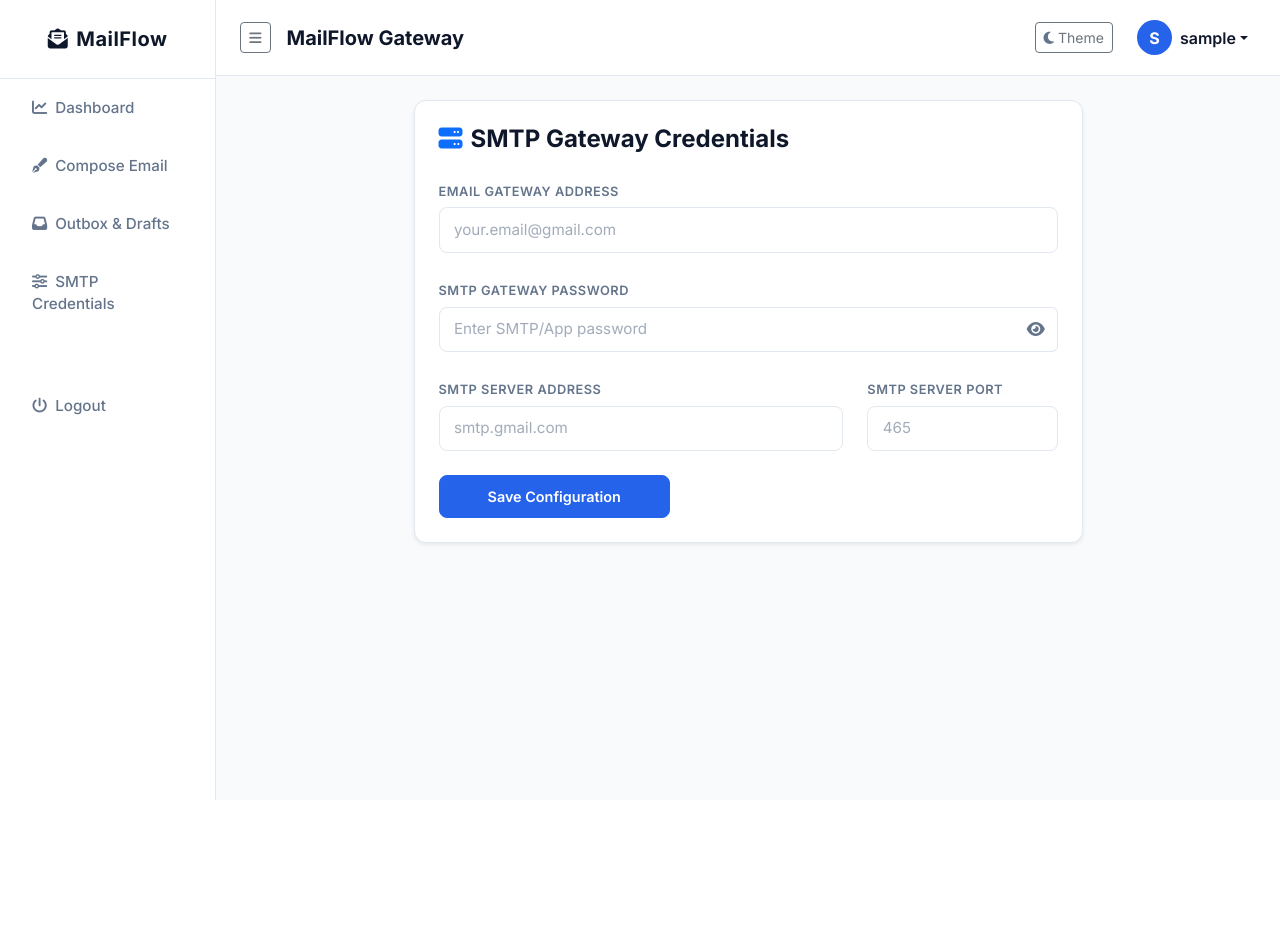
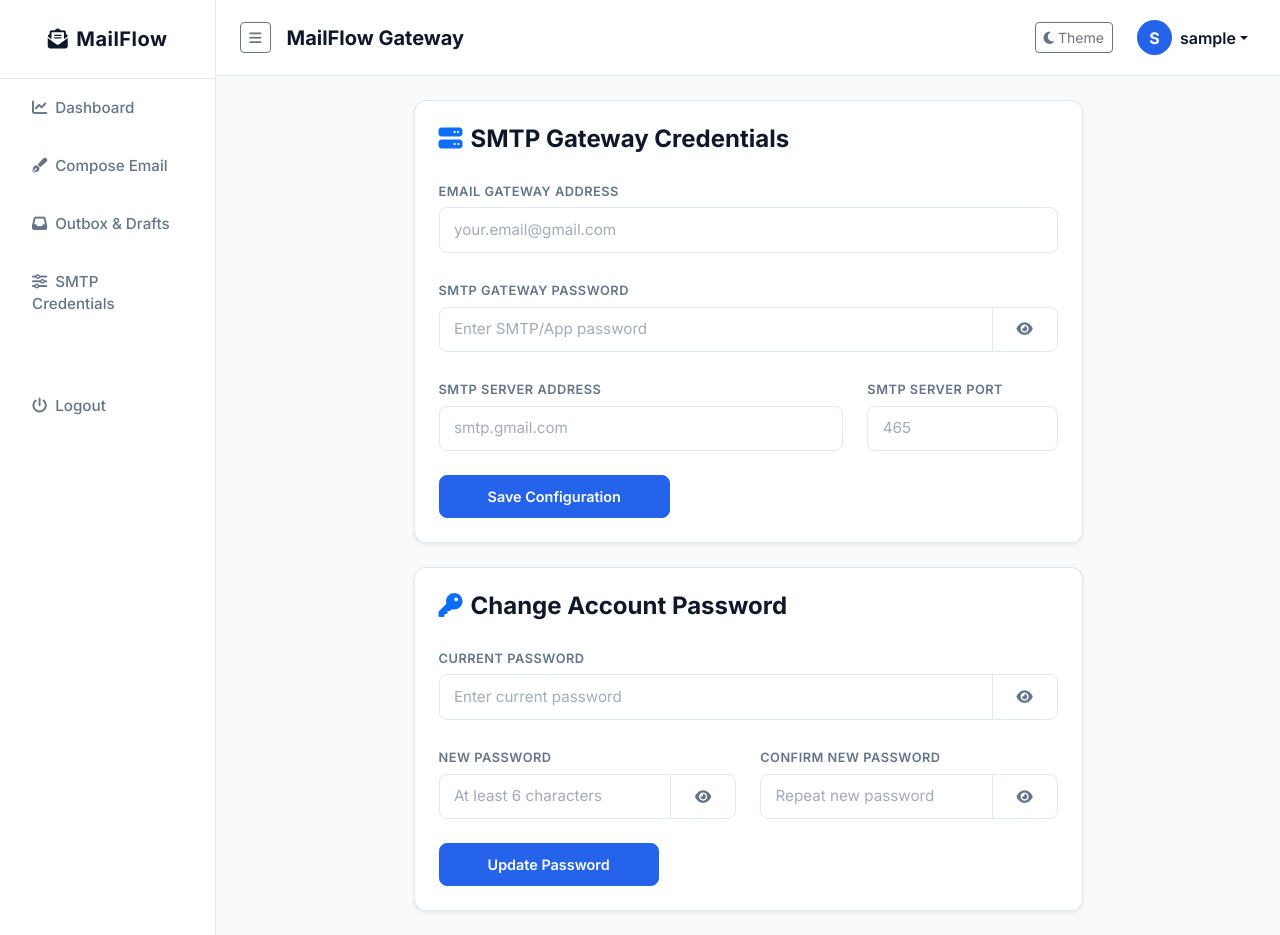
Before and after one commit to pushkarpatil870-cloud/EmailWebApp, a Flask app: page /settings in a window 1280 px wide. Before the commit the page ends 800 px from the top, so only its background shows below. Run offline with Flask 3, Linux system fonts and the light colour scheme; the visitor is signed in with stand-in values (Sample User, id 1); data that the repository does not hold is empty; some libraries are stand-ins or nearby versions.

Commit message:
Implement local date conversion, eye toggle password button, and Change Password functionality

```diff
--- a/static/script.js
+++ b/static/script.js
@@ -29,18 +29,42 @@ document.addEventListener('DOMContentLoaded', function() {
         });
     }
 
-    // --- 3. Password Toggle Setup ---
-    const togglePass = document.getElementById('togglePassword');
-    const passInput = document.getElementById('app_password');
-    if (togglePass && passInput) {
-        togglePass.addEventListener('click', () => {
-            const type = passInput.getAttribute('type') === 'password' ? 'text' : 'password';
-            passInput.setAttribute('type', type);
-            const icon = togglePass.querySelector('i');
-            icon.classList.toggle('fa-eye');
-            icon.classList.toggle('fa-eye-slash');
+    // --- 3. Reusable Password Visibility Eye Toggle ---
+    const toggleButtons = document.querySelectorAll('.toggle-password-btn');
+    toggleButtons.forEach(btn => {
+        btn.addEventListener('click', () => {
+            const targetId = btn.getAttribute('data-target');
+            const targetInput = document.getElementById(targetId);
+            if (targetInput) {
+                const isPassword = targetInput.getAttribute('type') === 'password';
+                targetInput.setAttribute('type', isPassword ? 'text' : 'password');
+
+                // Toggle eye icon class
+                const icon = btn.querySelector('i');
+                if (icon) {
+                    icon.classList.toggle('fa-eye', !isPassword);
+                    icon.classList.toggle('fa-eye-slash', isPassword);
+                }
+            }
         });
-    }
+    });
+
+    // --- 3.1 Convert UTC dates to local browser timezone ---
+    const dateElements = document.querySelectorAll('.format-date');
+    dateElements.forEach(el => {
+        const utcDateStr = el.getAttribute('data-utc');
+        if (utcDateStr) {
+            const dateObj = new Date(utcDateStr);
+            if (!isNaN(dateObj.getTime())) {
+                const year = dateObj.getFullYear();
+                const month = String(dateObj.getMonth() + 1).padStart(2, '0');
+                const day = String(dateObj.getDate()).padStart(2, '0');
+                const hours = String(dateObj.getHours()).padStart(2, '0');
+                const minutes = String(dateObj.getMinutes()).padStart(2, '0');
+                el.textContent = `${year}-${month}-${day} ${hours}:${minutes}`;
+            }
+        }
+    });
 
     // --- 4. Quill Rich Text Editor Setup ---
     const editorEl = document.getElementById('editor');
--- a/templates/dashboard.html
+++ b/templates/dashboard.html
@@ -50,7 +50,7 @@
                         <tr>
                             <td class="fw-semibold">{{ email.recipient }}</td>
                             <td>{{ email.subject or '(No Subject)' }}</td>
-                            <td class="small text-muted">{{ email.date_sent.strftime('%Y-%m-%d %H:%M') }}</td>
+                            <td class="small text-muted format-date" data-utc="{{ email.date_sent.isoformat() + 'Z' }}">{{ email.date_sent.strftime('%Y-%m-%d %H:%M') }}</td>
                             <td>
                                 <span class="badge badge-custom-sent px-3 py-2 fw-semibold">
                                     <i class="fas fa-circle me-1" style="font-size: 0.5rem;"></i>{{ email.status }}
--- a/templates/history.html
+++ b/templates/history.html
@@ -33,7 +33,7 @@
                     </td>
                     <td class="fw-semibold">{{ email.recipient }}</td>
                     <td>{{ email.subject or '(No Subject)' }}</td>
-                    <td class="small text-muted">{{ email.date_sent.strftime('%Y-%m-%d %H:%M') }}</td>
+                    <td class="small text-muted format-date" data-utc="{{ email.date_sent.isoformat() + 'Z' }}">{{ email.date_sent.strftime('%Y-%m-%d %H:%M') }}</td>
                     <td>
                         {% if email.status == 'Sent' %}
                         <span class="badge badge-custom-sent px-3 py-2 fw-semibold">Sent</span>
--- a/templates/settings.html
+++ b/templates/settings.html
@@ -2,7 +2,8 @@
 {% block content %}
 <div class="row justify-content-center">
     <div class="col-lg-8">
-        <div class="card-premium p-4 shadow-sm">
+        <!-- SMTP Gateway Configuration Card -->
+        <div class="card-premium p-4 shadow-sm mb-4">
             <h4 class="mb-4 fw-bold"><i class="fas fa-server text-primary me-2"></i>SMTP Gateway Credentials</h4>
 
             <form method="POST" action="{{ url_for('routes.settings') }}">
@@ -15,7 +16,7 @@
                     <label class="form-label form-label-custom">SMTP Gateway Password</label>
                     <div class="input-group">
                         <input type="password" class="form-control form-control-custom border-end-0" id="app_password" name="app_password" value="{{ setting.app_password or '' }}" required placeholder="Enter SMTP/App password">
-                        <button class="btn btn-outline-secondary border border-start-0" type="button" id="togglePassword" style="border-color: var(--border-color) !important;">
+                        <button class="btn btn-outline-custom border-start-0 toggle-password-btn" type="button" data-target="app_password">
                             <i class="fas fa-eye text-muted"></i>
                         </button>
                     </div>
@@ -35,6 +36,46 @@
                 <button type="submit" class="btn btn-primary-custom px-5">Save Configuration</button>
             </form>
         </div>
+
+        <!-- Change Account Password Card -->
+        <div class="card-premium p-4 shadow-sm">
+            <h4 class="mb-4 fw-bold"><i class="fas fa-key text-primary me-2"></i>Change Account Password</h4>
+
+            <form method="POST" action="{{ url_for('auth.change_password') }}">
+                <div class="mb-4">
+                    <label class="form-label form-label-custom">Current Password</label>
+                    <div class="input-group">
+                        <input type="password" class="form-control form-control-custom border-end-0" id="current_password" name="current_password" required placeholder="Enter current password">
+                        <button class="btn btn-outline-custom border-start-0 toggle-password-btn" type="button" data-target="current_password">
+                            <i class="fas fa-eye text-muted"></i>
+                        </button>
+                    </div>
+                </div>
+
+                <div class="row mb-4">
+                    <div class="col-md-6 mb-3 mb-md-0">
+                        <label class="form-label form-label-custom">New Password</label>
+                        <div class="input-group">
+                            <input type="password" class="form-control form-control-custom border-end-0" id="new_password" name="new_password" required placeholder="At least 6 characters">
+                            <button class="btn btn-outline-custom border-start-0 toggle-password-btn" type="button" data-target="new_password">
+                                <i class="fas fa-eye text-muted"></i>
+                            </button>
+                        </div>
+                    </div>
+                    <div class="col-md-6">
+                        <label class="form-label form-label-custom">Confirm New Password</label>
+                        <div class="input-group">
+                            <input type="password" class="form-control form-control-custom border-end-0" id="confirm_password" name="confirm_password" required placeholder="Repeat new password">
+                            <button class="btn btn-outline-custom border-start-0 toggle-password-btn" type="button" data-target="confirm_password">
+                                <i class="fas fa-eye text-muted"></i>
+                            </button>
+                        </div>
+                    </div>
+                </div>
+
+                <button type="submit" class="btn btn-primary-custom px-5">Update Password</button>
+            </form>
+        </div>
     </div>
 </div>
 {% endblock %}
```
Also changed, not shown: auth.py (+31 -0 lines), templates/login.html (+6 -1 lines), templates/register.html (+6 -1 lines).
